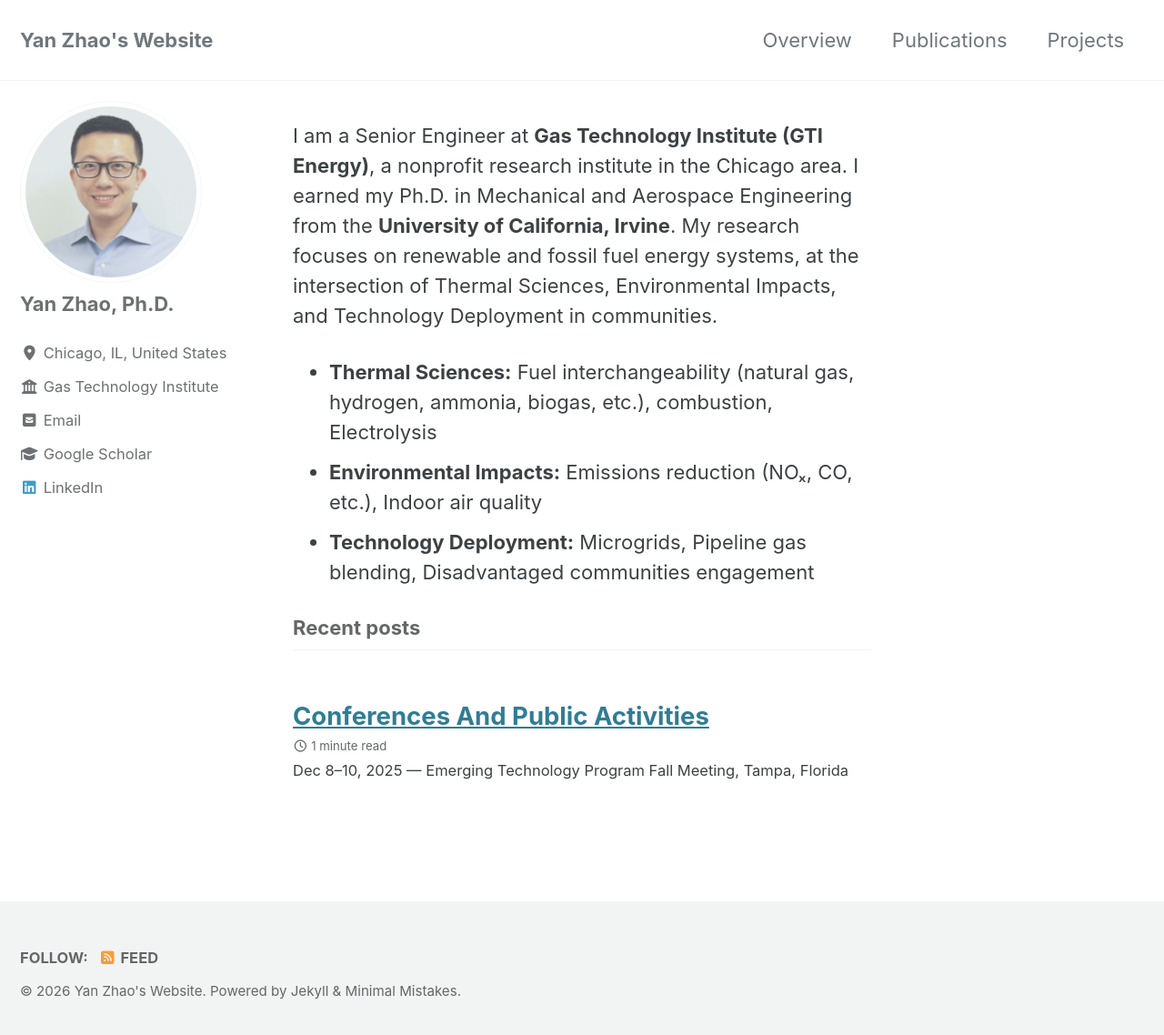
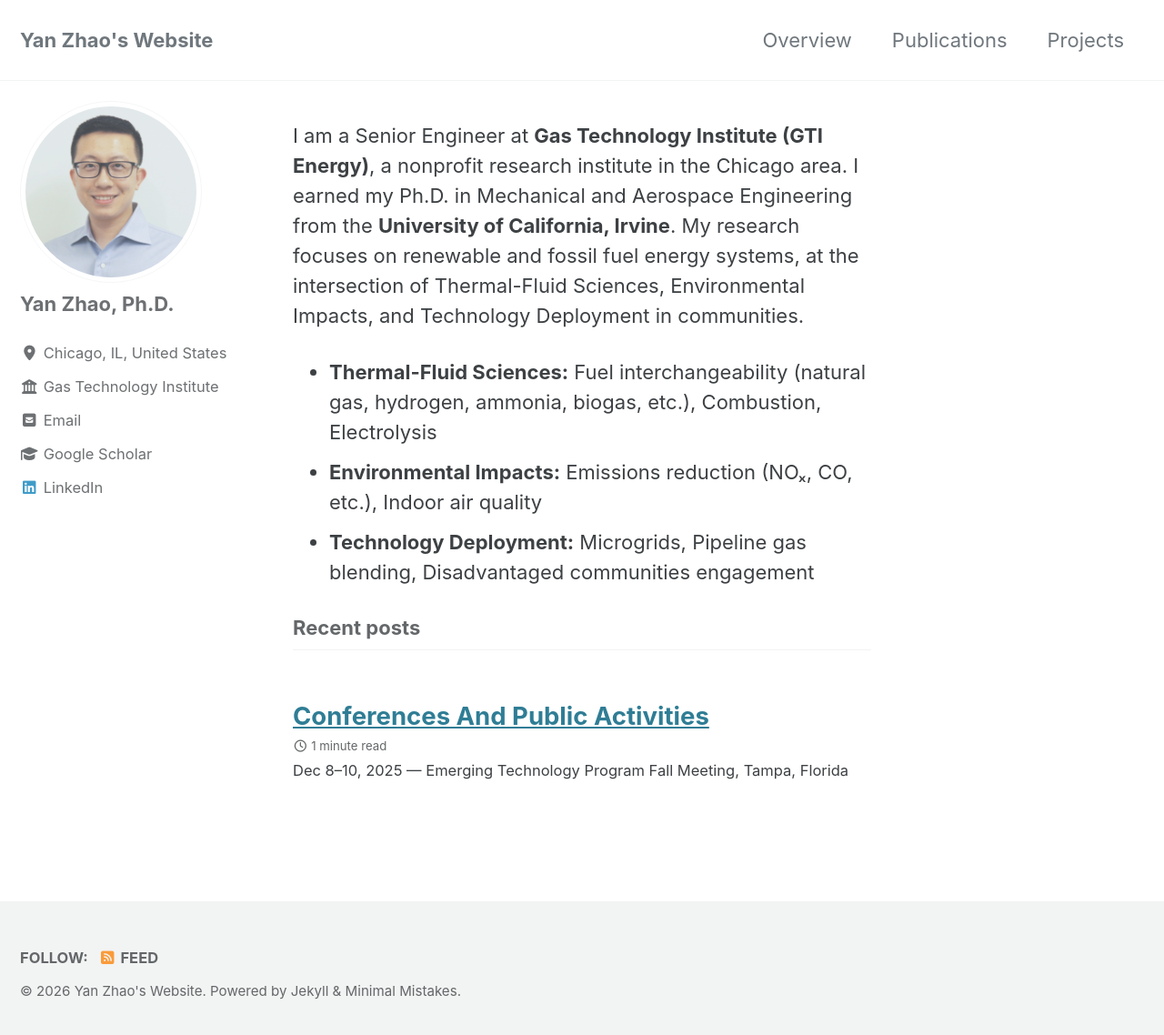
Before and after one commit to yanzhaoenergy/yanzhaoenergy.github.io, a Jekyll site: the page built from index.html, in a window 1280 px wide and 1146 px high. Shown: the top 1138 px of the window at 91% size. Built offline with Jekyll 4.4.1, drawn with Linux system fonts in a browser that asks for light colours; cached includes are drawn as plain includes; the list of posts is cut into pages by our own code.

Commit message:
Update index.html

```diff
--- a/index.html
+++ b/index.html
@@ -5,11 +5,11 @@ author_profile: true
 
 <p>I am a Senior Engineer at <strong>Gas Technology Institute (GTI Energy)</strong>, a nonprofit research institute in the Chicago area.
 I earned my Ph.D. in Mechanical and Aerospace Engineering from the <strong>University of California, Irvine</strong>.
-My research focuses on renewable and fossil fuel energy systems, at the intersection of Thermal Sciences,
+My research focuses on renewable and fossil fuel energy systems, at the intersection of Thermal-Fluid Sciences,
 Environmental Impacts, and Technology Deployment in communities. </p>
 <ul>
-<li><strong>Thermal Sciences:</strong>
-Fuel interchangeability (natural gas, hydrogen, ammonia, biogas, etc.), combustion, Electrolysis </li>
+<li><strong>Thermal-Fluid Sciences:</strong>
+Fuel interchangeability (natural gas, hydrogen, ammonia, biogas, etc.), Combustion, Electrolysis </li>
 
 <li><strong>Environmental Impacts:</strong>
 Emissions reduction (NOₓ, CO, etc.), Indoor air quality</li>
```
